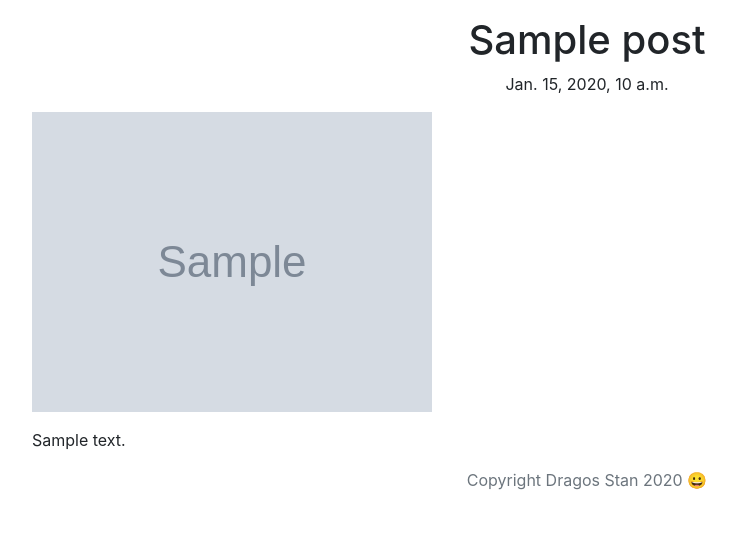
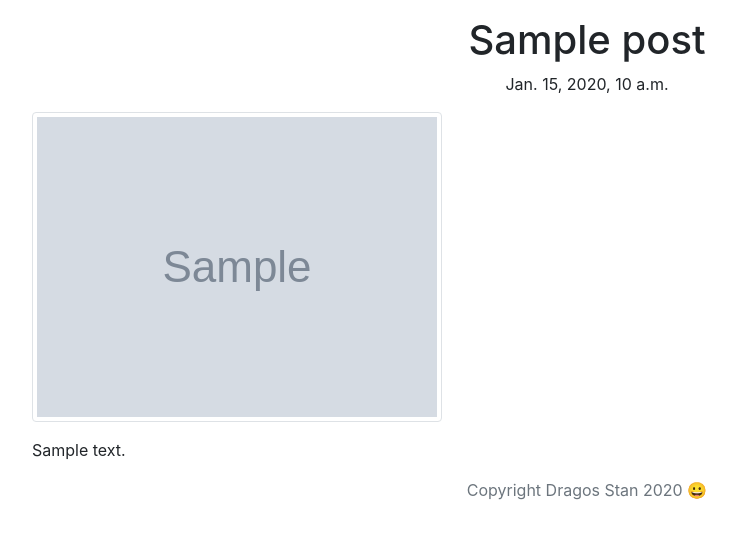
Before and after one commit to dstan82/portfolio, a Django app: page /blog/1/ in a window 1280 px wide. Shown: the part 56-595 px from the top of the page, without its empty margins (53-790 px from the left). Run offline with Django 3.2, Linux system fonts and the light colour scheme; tables that the repository leaves empty hold one stand-in row (values such as "Sample post"); grey boxes marked "Sample" are stand-in pictures; some libraries are stand-ins or nearby versions.

Commit message:
thumbnail blog images

```diff
--- a/blog/templates/blog/detail.html
+++ b/blog/templates/blog/detail.html
@@ -68,7 +68,7 @@
       <div class="container">
       <h1 class="text-center pt-3">{{post.title}}</h1>
       <p class="text-center">{{post.pub_date}}</p>
-      <img class="img-fluid" src={{post.image.url}} />
+      <img class="img-fluid img-thumbnail rounded" src={{post.image.url}} />
       <br>
       <p>{{post.body|linebreaks}}</p>
     </div>
```
